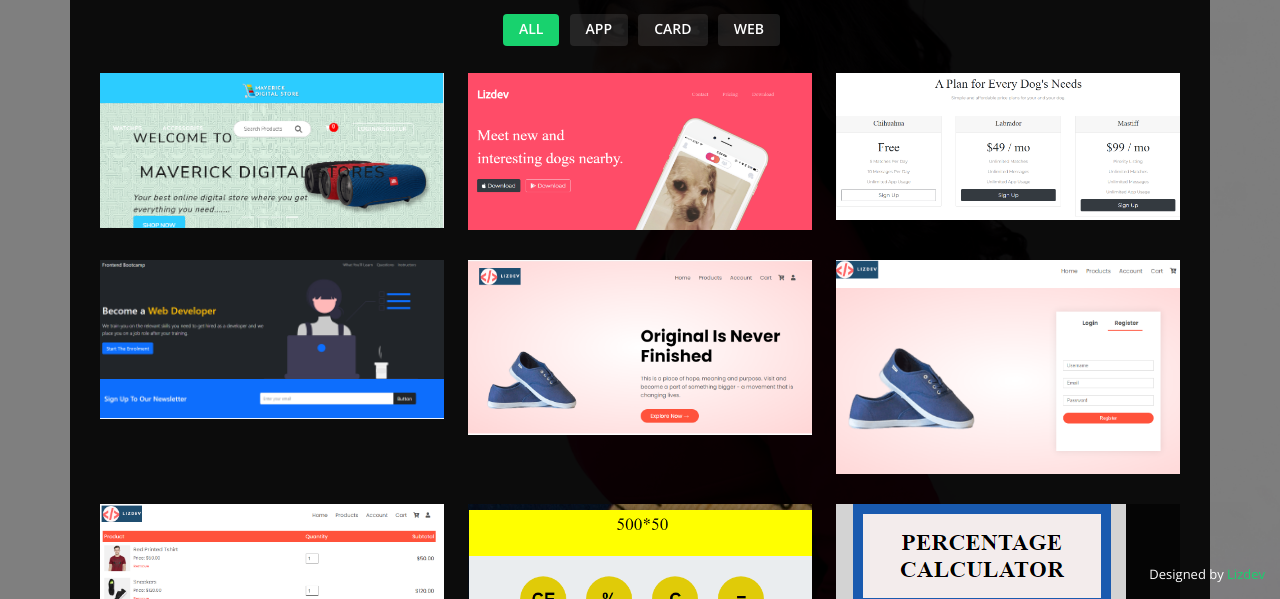
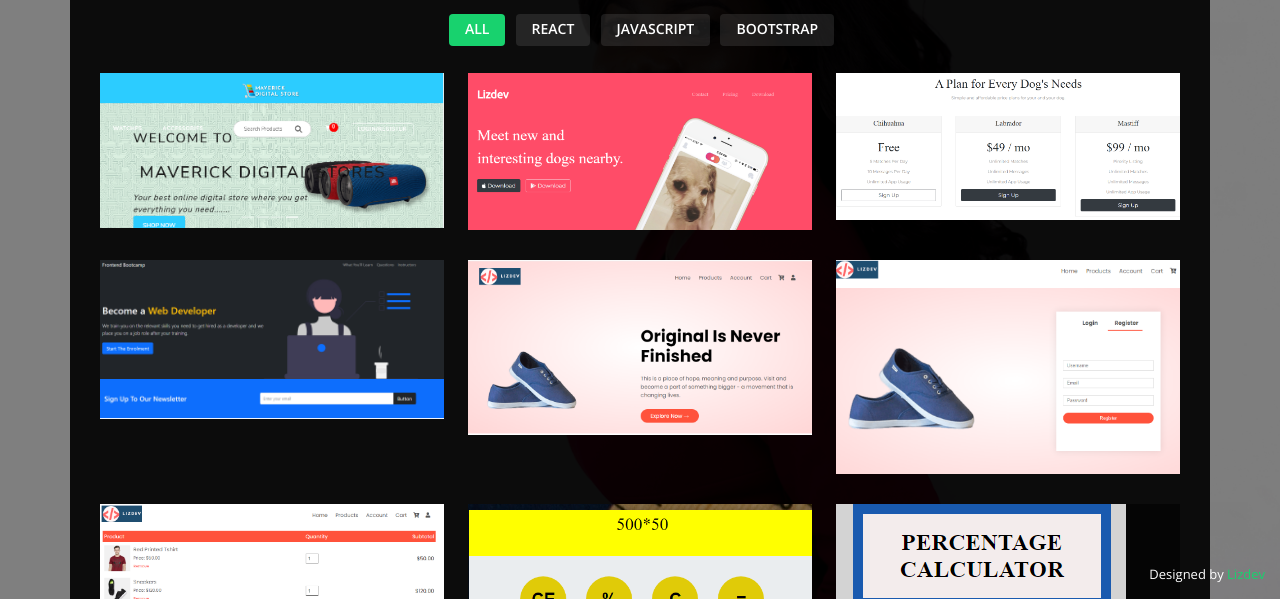
Before and after one commit to Lizdev-05/Oyinlade-Portfolio, a plain HTML site: page index.html in a window 1280 px wide. Both pictures are taken after a click on the link "Portfolio". Shown: the part 201-800 px from the top of the page. Drawn offline with nearby package versions, Linux system fonts and the light colour scheme.

Commit message:
second-commit

```diff
--- a/index.html
+++ b/index.html
@@ -296,9 +296,9 @@
         <div class="col-lg-12 d-flex justify-content-center">
           <ul id="portfolio-flters">
             <li data-filter="*" class="filter-active">All</li>
-            <li data-filter=".filter-app">App</li>
-            <li data-filter=".filter-card">Card</li>
-            <li data-filter=".filter-web">Web</li>
+            <li data-filter=".filter-app">React</li>
+            <li data-filter=".filter-card">JavaScript</li>
+            <li data-filter=".filter-web">Bootstrap</li>
           </ul>
         </div>
       </div>
@@ -309,8 +309,8 @@
           <div class="portfolio-wrap">
             <img src="assets/img/portfolio/Capture.PNG" class="img-fluid" alt="">
             <div class="portfolio-info">
-              <h4>App 1</h4>
-              <p>App</p>
+              <h4>React</h4>
+              <p>React</p>
               <div class="portfolio-links">
                 <a href="assets/img/portfolio/Capture.PNG" data-gallery="portfolioGallery" class="portfolio-lightbox" title="App 1"><i class="bx bx-plus"></i></a>
                 <a href="portfolio-details.html" data-gallery="portfolioDetailsGallery" data-glightbox="type: external" class="portfolio-details-lightbox" title="Portfolio Details"><i class="bx bx-link"></i></a>
@@ -323,8 +323,8 @@
           <div class="portfolio-wrap">
             <img src="assets/img/portfolio/Capture2.PNG" class="img-fluid" alt="">
             <div class="portfolio-info">
-              <h4>Web 3</h4>
-              <p>Web</p>
+              <h4>JavaScript</h4>
+              <p>JavaScript</p>
               <div class="portfolio-links">
                 <a href="assets/img/portfolio/Capture2.PNG" data-gallery="portfolioGallery" class="portfolio-lightbox" title="Web 3"><i class="bx bx-plus"></i></a>
                 <a href="portfolio-details.html" data-gallery="portfolioDetailsGallery" data-glightbox="type: external" class="portfolio-details-lightbox" title="Portfolio Details"><i class="bx bx-link"></i></a>
@@ -337,8 +337,8 @@
           <div class="portfolio-wrap">
             <img src="assets/img/portfolio/Capture3.PNG" class="img-fluid" alt="">
             <div class="portfolio-info">
-              <h4>App 2</h4>
-              <p>App</p>
+              <h4>React</h4>
+              <p>React</p>
               <div class="portfolio-links">
                 <a href="assets/img/portfolio/Capture3.PNG" data-gallery="portfolioGallery" class="portfolio-lightbox" title="App 2"><i class="bx bx-plus"></i></a>
                 <a href="portfolio-details.html" data-gallery="portfolioDetailsGallery" data-glightbox="type: external" class="portfolio-details-lightbox" title="Portfolio Details"><i class="bx bx-link"></i></a>
@@ -351,8 +351,8 @@
           <div class="portfolio-wrap">
             <img src="assets/img/portfolio/Capture4.PNG" class="img-fluid" alt="">
             <div class="portfolio-info">
-              <h4>Card 2</h4>
-              <p>Card</p>
+              <h4>Bootstrap</h4>
+              <p>Bootstrap</p>
               <div class="portfolio-links">
                 <a href="assets/img/portfolio/Capture4.PNG" data-gallery="portfolioGallery" class="portfolio-lightbox" title="Card 2"><i class="bx bx-plus"></i></a>
                 <a href="portfolio-details.html" data-gallery="portfolioDetailsGallery" data-glightbox="type: external" class="portfolio-details-lightbox" title="Portfolio Details"><i class="bx bx-link"></i></a>
@@ -365,8 +365,8 @@
           <div class="portfolio-wrap">
             <img src="assets/img/portfolio/Capture7.PNG" class="img-fluid" alt="">
             <div class="portfolio-info">
-              <h4>Web 2</h4>
-              <p>Web</p>
+              <h4>JavaScript</h4>
+              <p>JavaScript</p>
               <div class="portfolio-links">
                 <a href="assets/img/portfolio/Capture7.PNG" data-gallery="portfolioGallery" class="portfolio-lightbox" title="Web 2"><i class="bx bx-plus"></i></a>
                 <a href="portfolio-details.html" data-gallery="portfolioDetailsGallery" data-glightbox="type: external" class="portfolio-details-lightbox" title="Portfolio Details"><i class="bx bx-link"></i></a>
@@ -379,8 +379,8 @@
           <div class="portfolio-wrap">
             <img src="assets/img/portfolio/Capture8.PNG" class="img-fluid" alt="">
             <div class="portfolio-info">
-              <h4>App 3</h4>
-              <p>App</p>
+              <h4>JavaScript</h4>
+              <p>JavaScript</p>
               <div class="portfolio-links">
                 <a href="assets/img/portfolio/Capture8.PNG" data-gallery="portfolioGallery" class="portfolio-lightbox" title="App 3"><i class="bx bx-plus"></i></a>
                 <a href="portfolio-details.html" data-gallery="portfolioDetailsGallery" data-glightbox="type: external" class="portfolio-details-lightbox" title="Portfolio Details"><i class="bx bx-link"></i></a>
@@ -393,8 +393,8 @@
           <div class="portfolio-wrap">
             <img src="assets/img/portfolio/Capture9.PNG" class="img-fluid" alt="">
             <div class="portfolio-info">
-              <h4>Card 1</h4>
-              <p>Card</p>
+              <h4>JavaScript</h4>
+              <p>JavaScript</p>
               <div class="portfolio-links">
                 <a href="assets/img/portfolio/Capture9.PNG" data-gallery="portfolioGallery" class="portfolio-lightbox" title="Card 1"><i class="bx bx-plus"></i></a>
                 <a href="portfolio-details.html" data-gallery="portfolioDetailsGallery" data-glightbox="type: external" class="portfolio-details-lightbox" title="Portfolio Details"><i class="bx bx-link"></i></a>
@@ -407,8 +407,8 @@
           <div class="portfolio-wrap">
             <img src="assets/img/portfolio/Capture6.PNG" class="img-fluid" alt="">
             <div class="portfolio-info">
-              <h4>Card 3</h4>
-              <p>Card</p>
+              <h4>Bootstrap</h4>
+              <p>Bootstrap</p>
               <div class="portfolio-links">
                 <a href="assets/img/portfolio/Capture6.PNG" data-gallery="portfolioGallery" class="portfolio-lightbox" title="Card 3"><i class="bx bx-plus"></i></a>
                 <a href="portfolio-details.html" data-gallery="portfolioDetailsGallery" data-glightbox="type: external" class="portfolio-details-lightbox" title="Portfolio Details"><i class="bx bx-link"></i></a>
@@ -421,8 +421,8 @@
           <div class="portfolio-wrap">
             <img src="assets/img/portfolio/Capture5.PNG" class="img-fluid" alt="">
             <div class="portfolio-info">
-              <h4>Web 3</h4>
-              <p>Web</p>
+              <h4>JavaScript</h4>
+              <p>JavaScript</p>
               <div class="portfolio-links">
                 <a href="assets/img/portfolio/Capture5.PNG" data-gallery="portfolioGallery" class="portfolio-lightbox" title="Web 3"><i class="bx bx-plus"></i></a>
                 <a href="portfolio-details.html" data-gallery="portfolioDetailsGallery" data-glightbox="type: external" class="portfolio-details-lightbox" title="Portfolio Details"><i class="bx bx-link"></i></a>
```
Also changed, not shown: portfolio-details.html (+6 -6 lines).
